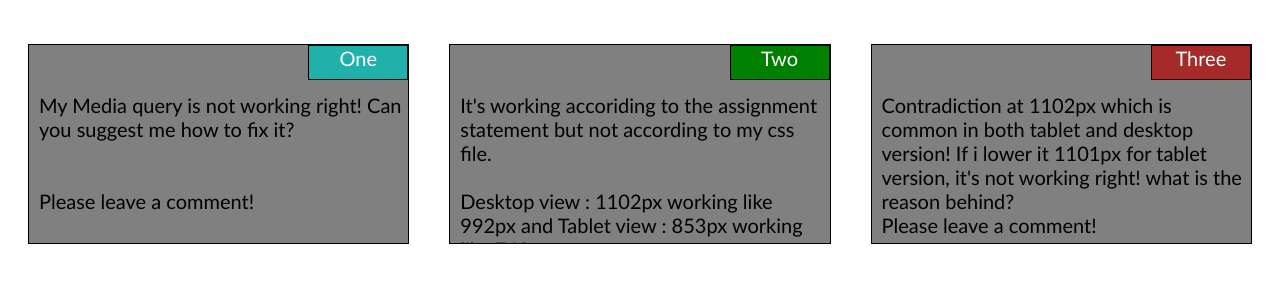
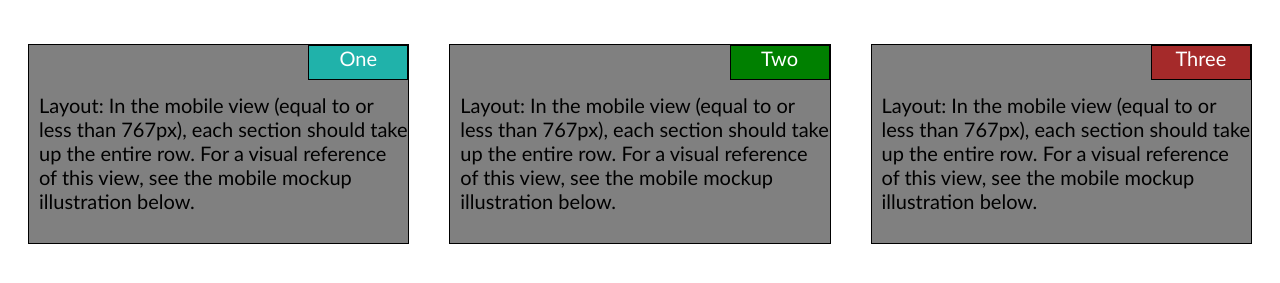
Before and after one commit to nasif-raihan/coursera-test, a plain HTML site: page index.html in a window 1280 px wide. Shown: the part 63-346 px from the top of the page. Drawn offline with Linux system fonts and the light colour scheme.

Commit message:
again layout fixed

```diff
--- a/index.html
+++ b/index.html
@@ -16,8 +16,7 @@
         <section>
           <p id="p1">One</p>
           <br><br>
-          My Media query is not working right! Can you suggest me how to fix it? <br> <br> <br>
-          Please leave a comment!
+          Layout: In the mobile view (equal to or less than 767px), each section should take up the entire row. For a visual reference of this view, see the mobile mockup illustration below.
 
         </section>
       </div>
@@ -26,9 +25,7 @@
         <section>
           <p id="p2">Two</p>
           <br><br>
-          It's working accoriding to the assignment statement but not according to my css file. <br> <br>
-          Desktop view : 1102px working like 992px  and
-          Tablet view  : 853px working like 768px
+          Layout: In the mobile view (equal to or less than 767px), each section should take up the entire row. For a visual reference of this view, see the mobile mockup illustration below.
         </section>
       </div>
 
@@ -36,8 +33,7 @@
         <section>
           <p id="p3">Three</p>
           <br><br>
-          Contradiction at 1102px which is common in both tablet and desktop version! If i lower it 1101px for tablet version, it's not working right!
-          what is the reason behind? <br> Please leave a comment!
+          Layout: In the mobile view (equal to or less than 767px), each section should take up the entire row. For a visual reference of this view, see the mobile mockup illustration below.
         </section>
       </div>
 
--- a/mod2_solution/CSS/style.css
+++ b/mod2_solution/CSS/style.css
@@ -55,7 +55,7 @@ section {
 }
 
 
-@media (min-width: 1102px) {
+@media (min-width: 992px) {
 
     .col-lg-1 {
         float: left;
@@ -72,7 +72,7 @@ section {
 }
 
 
-@media (min-width: 853px) and (max-width: 1102px) {
+@media (min-width: 768px) and (max-width: 991px) {
     .col-md-1 {
         float: left;
         width: 50%;
@@ -88,7 +88,7 @@ section {
 }
 
 
-@media (max-width: 852px) {
+@media (max-width: 767px) {
 
     .col-sm-1 {
         float: left;
```
